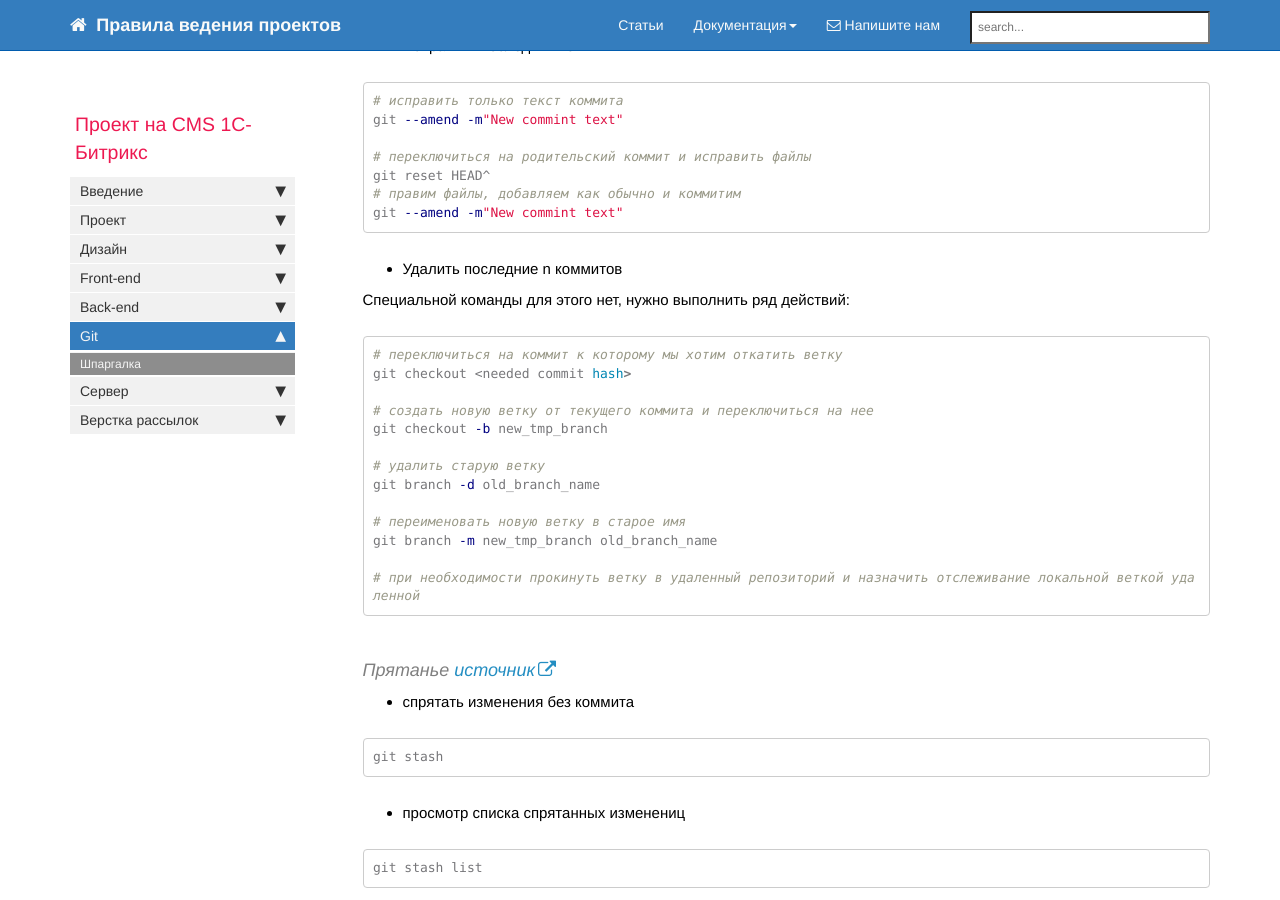
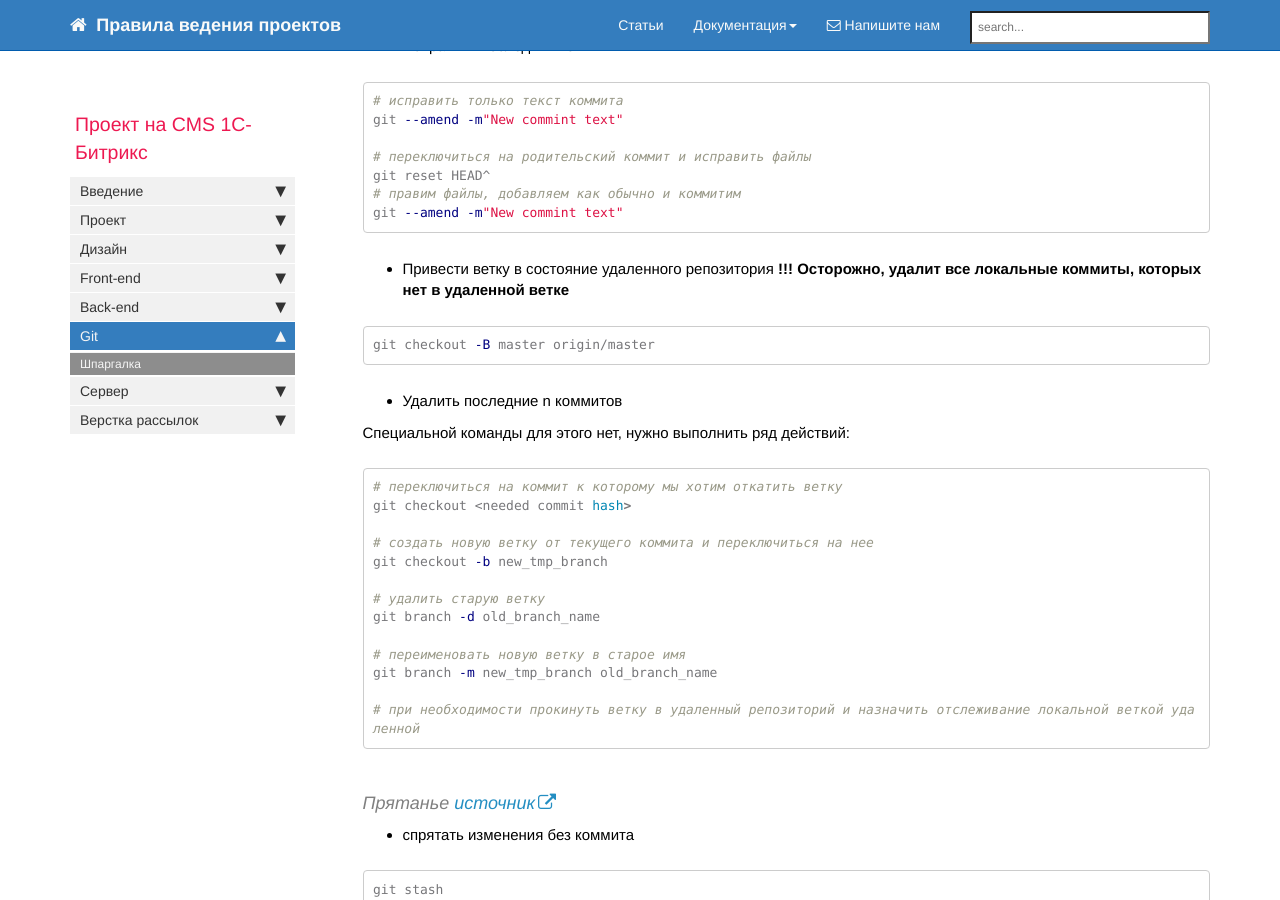
Before and after one commit to gdecider/gdecider.github.io, a Jekyll site: the page built from pages/bx/bx_git-shpora.md, in a window 1280 px wide and 900 px high, scrolled down 3859 px. Built offline with Jekyll 4.4.1, drawn with Linux system fonts in a browser that asks for light colours; nearby versions of some CDN libraries; comment, search, counter and statistics services are not loaded.

Commit message:
Update bx_git-shpora.md

````diff
--- a/pages/bx/bx_git-shpora.md
+++ b/pages/bx/bx_git-shpora.md
@@ -180,6 +180,13 @@ git --amend -m"New commint text"
 git reset HEAD^
 # правим файлы, добавляем как обычно и коммитим
 git --amend -m"New commint text"
+```
+
+* Привести ветку в состояние удаленного репозитория
+**!!! Осторожно, удалит все локальные коммиты, которых нет в удаленной ветке**
+
+```bash
+git checkout -B master origin/master
 ```
 
 * Удалить последние n коммитов
````
